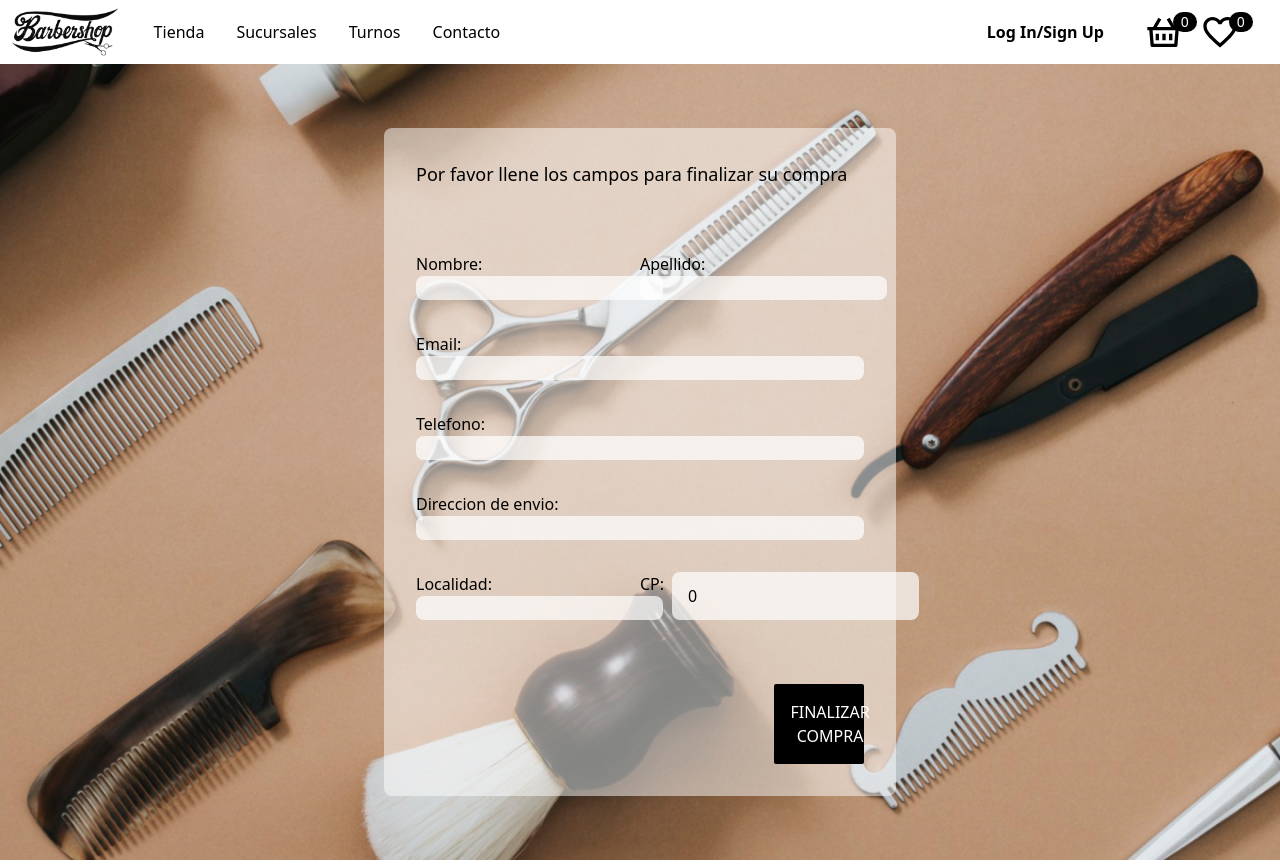
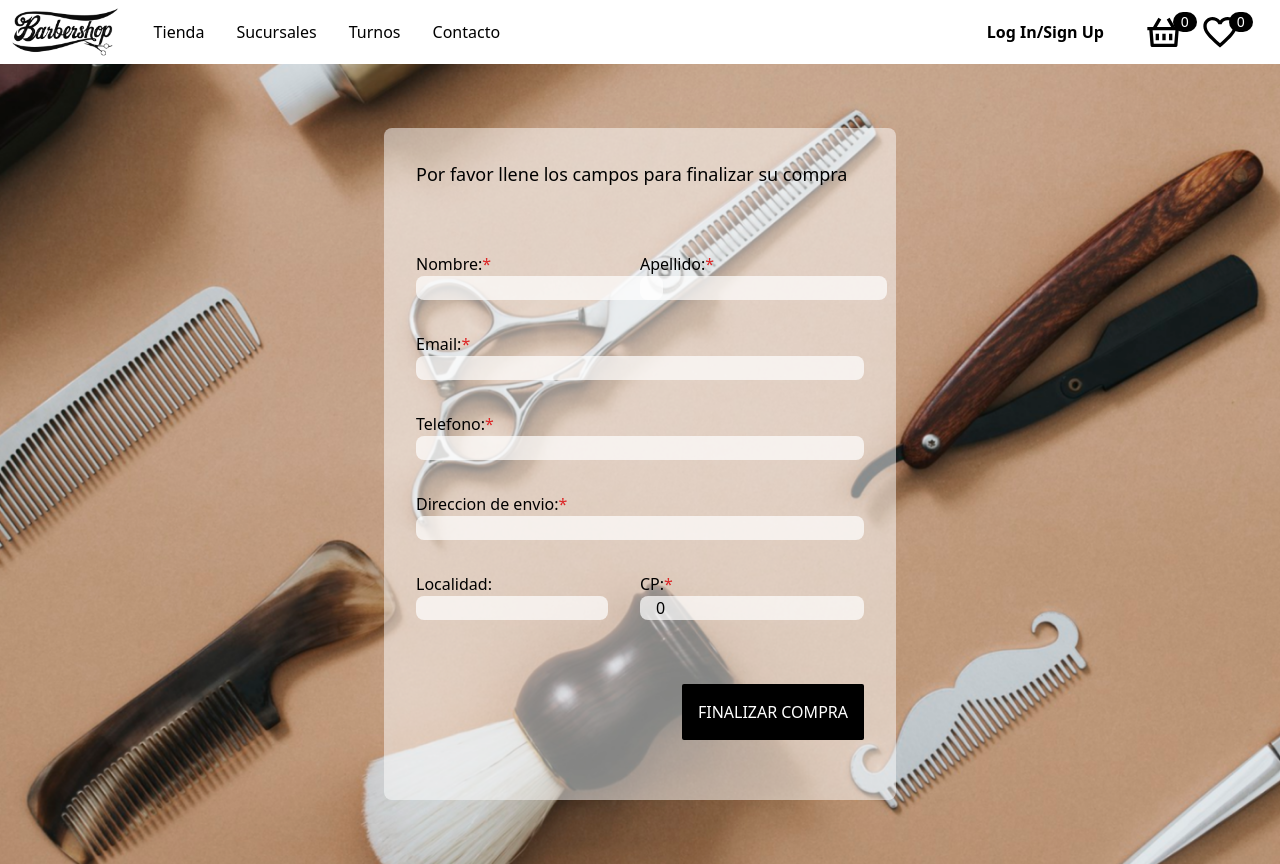
Before and after one commit to gon2santos/Barbershop-e-commerce, a React (Create React App) app in the folder client/: page /products/checkout in a window 1280 px wide. Built offline with nearby package versions, Linux system fonts and the light colour scheme; a web font is replaced by a local one.

Commit message:
feat(components/FinalizarCompra): add validation

```diff
--- a/client/src/components/carrito/FinalizarCompra.tsx
+++ b/client/src/components/carrito/FinalizarCompra.tsx
@@ -38,17 +38,64 @@ const CrearProducto = () => {
     CP: 0,
   });
 
+  const [errors, setErrors] = useState<any>({});
+
   useEffect(() => {
     setInputs((prev) => ({ ...prev, email: user.email }));
     // eslint-disable-next-line react-hooks/exhaustive-deps
   }, []);
 
   //================handlers===========
+  const validate = (input: any) => {
+    let errors: any = {};
+    if (!input.nombre) {
+      errors.nombre = "Nombre es requerido";
+    } else if (!/^[a-zA-Z0-9_. -]*$/.test(input.nombre)) {
+      errors.nombre = "Nombre invalido";
+    }
+
+    if (!input.apellido) {
+      errors.apellido = "Apellido es requerido";
+    } else if (!/^[a-zA-Z0-9_. -]*$/.test(input.apellido)) {
+      errors.apellido = "Apellido invalido";
+    }
+
+    if (!input.email) {
+      errors.email = "email es requerido";
+    } else if (
+      !/^[a-zA-Z0-9._:$!%-]+@[a-zA-Z0-9.-]+.[a-zA-Z]$/.test(input.email)
+    ) {
+      errors.email = "email invalido";
+    }
+
+    if (!input.tel) {
+      errors.tel = "telefono es requerido";
+    } else if (!/\d{3}[-\s]?\d{3}[-\s]?\d{4}$/.test(input.tel)) {
+      errors.tel = "telefono invalido";
+    }
+
+    if (!input.direccionEnvio) {
+      errors.direccionEnvio = "Direccion de envio es requerido";
+    } else {
+      setErrors((prev: any) => ({ ...prev, direccionEnvio: "" }));
+    }
+
+    if (!input.CP) {
+      errors.CP = "Codigo Postal es requerido";
+    } else if (input.CP < 1000) {
+      errors.CP = "Codigo Postal invalido";
+    }
+    return errors;
+  };
+
+  // setErrors(validator({ ...values, [e.target.name]: e.target.value }));
+
   const handleInput = (e: React.ChangeEvent<any>) => {
     setInputs((prevState) => ({
       ...prevState,
       [e.target.name]: e.target.value,
     }));
+    setErrors(validate({ ...inputs, [e.target.name]: e.target.value }));
   };
 
   const clearState = () => {
@@ -66,8 +113,12 @@ const CrearProducto = () => {
   };
 
   const handleSubmit = () => {
-    dispatch(comprar(header.headers, laCompra));
-    clearState();
+    if (Object.keys(errors).length) {
+      alert("Debe completar los campos requeridos");
+    } else {
+      dispatch(comprar(header.headers, laCompra));
+      clearState();
+    }
   };
 
   const laCompra = {
@@ -77,14 +128,19 @@ const CrearProducto = () => {
 
   //===================render========================//
   return (
-    <div className="flex bg-bg-prods bg-cover">
+    <div className="flex h-screen bg-bg-prods bg-cover">
       <div className="  lg:w-[40%] lg:mx-auto mx-4 my-16 py-8 px-8 bg-white/50 rounded-lg">
         <h1 className="text-lg  flex ">
           Por favor llene los campos para finalizar su compra
         </h1>
         <div className="lg:grid flex flex-col grid-cols-2 my-16 gap-y-8">
           <div className="lg:block flex flex-col">
-            <label htmlFor="nombre">Nombre: </label>
+            <label
+              className="after:content-['*'] after:text-red-600"
+              htmlFor="nombre"
+            >
+              Nombre:
+            </label>
             <input
               value={inputs.nombre}
               type="text"
@@ -92,9 +148,19 @@ const CrearProducto = () => {
               onChange={(e) => handleInput(e)}
               className="rounded-lg bg-white/70 pl-4"
             />
+            {errors.nombre ? (
+              <p className="text-red-600">{errors.nombre}</p>
+            ) : (
+              <p></p>
+            )}
           </div>
           <div className="lg:block flex flex-col">
-            <label htmlFor="apellido">Apellido: </label>
+            <label
+              className="after:content-['*'] after:text-red-600"
+              htmlFor="apellido"
+            >
+              Apellido:
+            </label>
             <input
               value={inputs.apellido}
               type="text"
@@ -102,9 +168,19 @@ const CrearProducto = () => {
               onChange={(e) => handleInput(e)}
               className="rounded-lg bg-white/70 pl-4"
             />
+            {errors.apellido ? (
+              <p className="text-red-600">{errors.apellido}</p>
+            ) : (
+              <p></p>
+            )}
           </div>
           <div className="col-span-2 flex flex-col">
-            <label htmlFor="email">Email: </label>
+            <label
+              className="after:content-['*'] after:text-red-600"
+              htmlFor="email"
+            >
+              Email:
+            </label>
             <input
               value={inputs.email}
               type="text"
@@ -112,9 +188,19 @@ const CrearProducto = () => {
               onChange={(e) => handleInput(e)}
               className="rounded-lg bg-white/70 pl-4"
             />
+            {errors.email ? (
+              <p className="text-red-600">{errors.email}</p>
+            ) : (
+              <p></p>
+            )}
           </div>
           <div className="col-span-2 flex flex-col">
-            <label htmlFor="email">Telefono: </label>
+            <label
+              className="after:content-['*'] after:text-red-600"
+              htmlFor="email"
+            >
+              Telefono:
+            </label>
             <input
               value={inputs.tel}
               type="text"
@@ -122,9 +208,19 @@ const CrearProducto = () => {
               onChange={(e) => handleInput(e)}
               className="rounded-lg bg-white/70 pl-4"
             />
+            {errors.tel ? (
+              <p className="text-red-600">{errors.tel}</p>
+            ) : (
+              <p></p>
+            )}
           </div>
           <div className="col-span-2 flex flex-col">
-            <label htmlFor="direccionEnvio">Direccion de envio: </label>
+            <label
+              className="after:content-['*'] after:text-red-600"
+              htmlFor="direccionEnvio"
+            >
+              Direccion de envio:
+            </label>
             <input
               value={inputs.direccionEnvio}
               type="text"
@@ -132,9 +228,14 @@ const CrearProducto = () => {
               onChange={(e) => handleInput(e)}
               className="rounded-lg bg-white/70 pl-4"
             />
+            {errors.direccionEnvio ? (
+              <p className="text-red-600">{errors.direccionEnvio}</p>
+            ) : (
+              <p></p>
+            )}
           </div>
 
-          <div>
+          <div className="flex flex-col mr-8">
             <label htmlFor="localidad">Localidad: </label>
             <input
               value={inputs.localidad}
@@ -145,8 +246,13 @@ const CrearProducto = () => {
             />
           </div>
 
-          <div className="flex lg:flex-row flex-col">
-            <label htmlFor="precio">CP: </label>
+          <div className="flex flex-col">
+            <label
+              className="after:content-['*'] after:text-red-600"
+              htmlFor="precio"
+            >
+              CP:
+            </label>
             <input
               value={inputs.CP}
               type="text"
@@ -154,8 +260,9 @@ const CrearProducto = () => {
               maxLength={4}
               name="CP"
               onChange={(e) => handleInput(e)}
-              className="rounded-lg bg-white/70 pl-4 flex ml-2 flex-col"
+              className="rounded-lg bg-white/70 pl-4 "
             />
+            {errors.CP ? <p className="text-red-600">{errors.CP}</p> : <p></p>}
           </div>
         </div>
 
@@ -163,7 +270,7 @@ const CrearProducto = () => {
           onClick={() => {
             handleSubmit();
           }}
-          className="lg:flex justify-self-end bg-black text-white lg:w-[20%] block rounded-sm p-4 ml-auto "
+          className="justify-self-end bg-black text-white block rounded-sm p-4 ml-auto "
         >
           FINALIZAR COMPRA
         </button>
```
